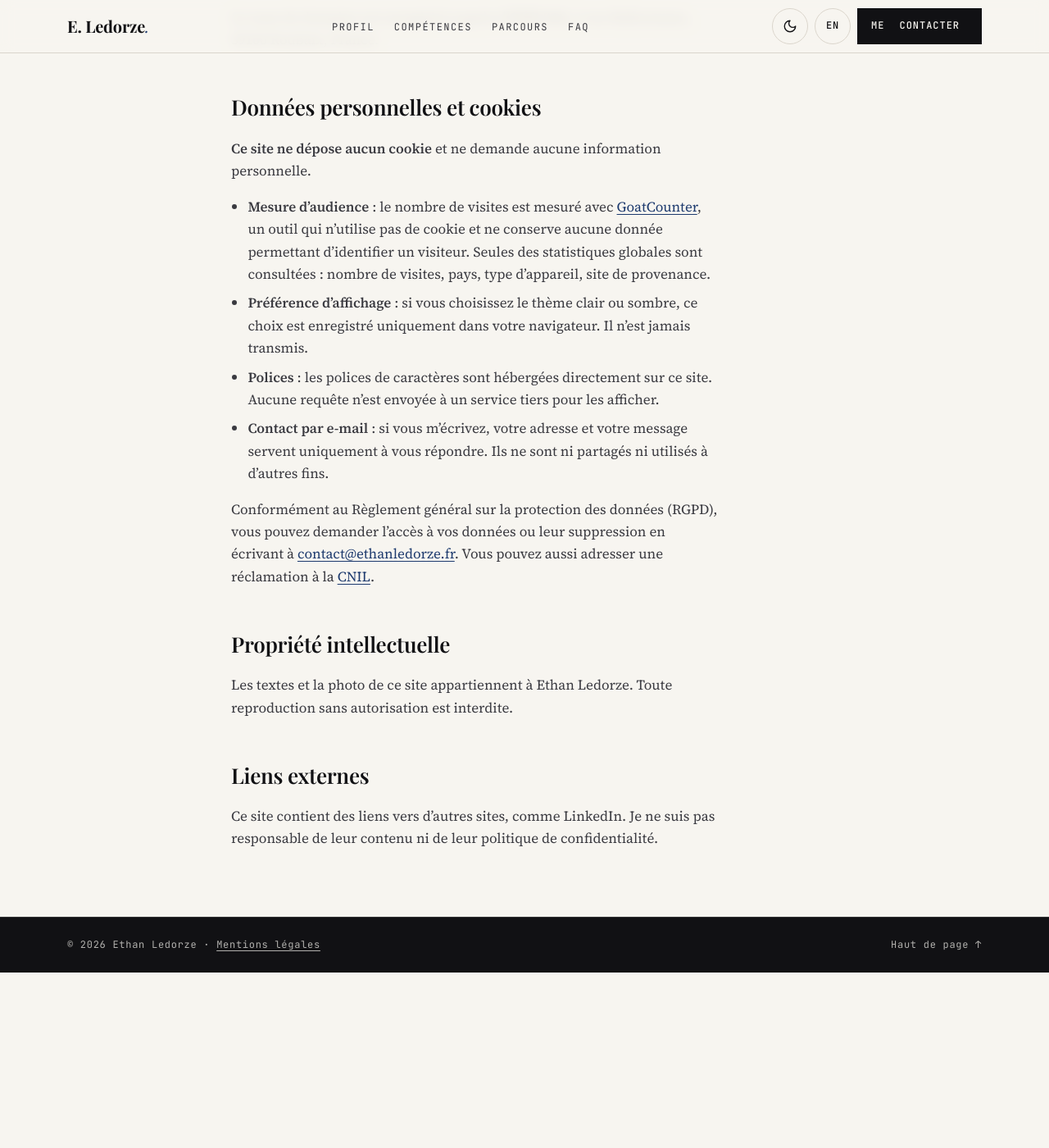
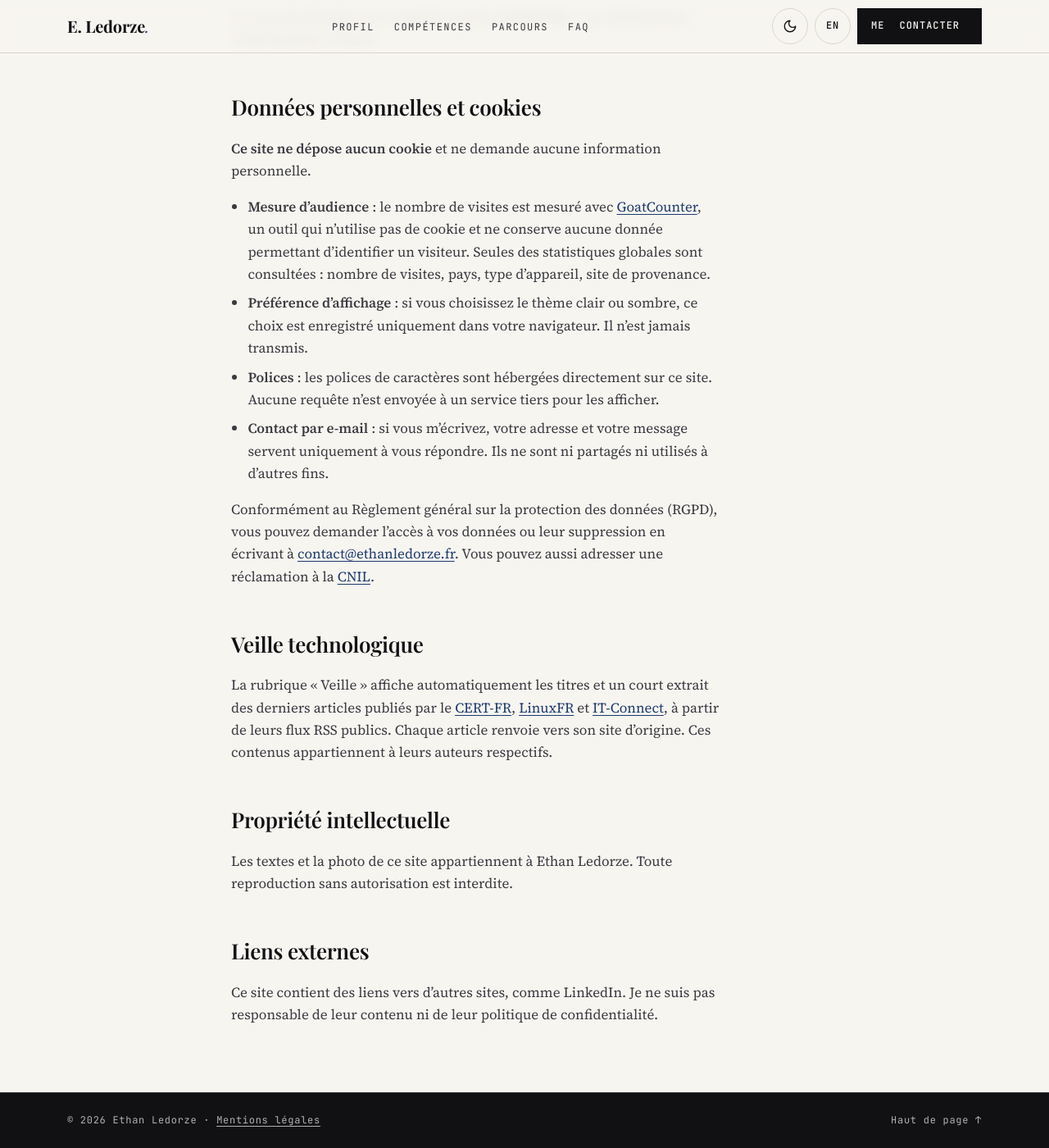
Before and after one commit to TheDringe54-lab/TheDringe54-lab.github.io, a Jekyll site: the page built from mentions-legales.md, in a window 1280 px wide and 1400 px high, scrolled down 576 px. Shown: the whole window at 82% size. Built offline with Jekyll 4.4.1, drawn with Linux system fonts in a browser that asks for light colours; our own code applies the rules of GitHub Pages for plain Markdown files; before the commit the page ends 1762 px from its top, so only the background shows below that.

Commit message:
Veille techno automatique (CERT-FR, LinuxFR, IT-Connect)
- scripts/veille.py lit les flux RSS/Atom listés dans
  _data/veille_sources.json et écrit les 3 derniers articles par thème
  dans _data/veille.json (sans dépendance, tolérant aux sources en panne)
- .github/workflows/veille.yml le lance chaque matin, enregistre le
  résultat s'il a changé et redemande une publication GitHub Pages
- Nouvelle section « 04 — Veille » (FR et EN) et lien dans le menu,
  masqués tant qu'aucun article n'est disponible
- Mentions légales et README complétés

Co-Authored-By: Claude Opus 5.5 <noreply@anthropic.com>
Claude-Session: https://claude.ai/code/session_01JLaXCzs9XwhvTS537u2mPQ

```diff
--- a/_config.yml
+++ b/_config.yml
@@ -12,4 +12,5 @@ defaults:
     values: { layout: page, permalink: /mentions-legales/ }
 exclude:
   - README.md
+  - scripts
   - .pages.yml
--- /dev/null
+++ b/_data/veille.json
@@ -0,0 +1,4 @@
+{
+  "mise_a_jour": "",
+  "themes": []
+}
--- a/_layouts/base.html
+++ b/_layouts/base.html
@@ -20,6 +20,9 @@
         <li><a href="{{ ancre }}#profil">{{ ui.nav_profil }}</a></li>
         <li><a href="{{ ancre }}#competences">{{ ui.nav_competences }}</a></li>
         <li><a href="{{ ancre }}#parcours">{{ ui.nav_parcours }}</a></li>
+        {%- if site.data.veille.themes.size > 0 %}
+        <li><a href="{{ ancre }}#veille">{{ ui.nav_veille }}</a></li>
+        {%- endif %}
         <li><a href="{{ ancre }}#faq">{{ ui.nav_faq }}</a></li>
       </ul>
     </nav>
--- a/assets/css/style.css
+++ b/assets/css/style.css
@@ -507,3 +507,23 @@
     .nav .btn-sm { padding: 0 10px; letter-spacing: .04em; }
     .lang-btn { padding: 0 6px; }
   }
+
+  /* veille techno */
+  .veille-intro { display: grid; gap: var(--s2); margin: calc(-1 * var(--s3)) 0 var(--s5); }
+  .veille-intro .lede { margin: 0; }
+  @media (min-width: 900px) { .veille-intro { margin-left: 200px; } }
+  .veille { display: grid; border-top: 1px solid var(--rule-strong); }
+  .veille-col { padding: var(--s4) 0; border-bottom: 1px solid var(--rule); }
+  .col-title-sm { font-family: var(--f-display); font-size: 24px; font-weight: 600; margin: 0 0 var(--s2); letter-spacing: -.01em; }
+  .veille-list { list-style: none; margin: 0; padding: 0; }
+  .veille-list li { padding: var(--s2) 0; border-top: 1px solid var(--rule); }
+  .veille-list li:first-child { border-top: 0; padding-top: 0; }
+  .veille-list a { display: block; margin-top: 6px; font-family: var(--f-display); font-size: 19px; font-weight: 600; line-height: 1.3; text-decoration: none; overflow-wrap: anywhere; }
+  .veille-list a:hover { color: var(--accent); text-decoration: underline; text-underline-offset: 3px; }
+  .veille-list p { margin: 6px 0 0; font-size: 15px; line-height: 1.5; color: var(--muted); }
+  @media (min-width: 1024px) {
+    .veille { grid-template-columns: repeat(3, 1fr); }
+    .veille-col { padding: var(--s4); border-left: 1px solid var(--rule); border-bottom: 0; }
+    .veille-col:first-child { padding-left: 0; border-left: 0; }
+    .veille-col:last-child { padding-right: 0; }
+  }
--- a/mentions-legales.md
+++ b/mentions-legales.md
@@ -30,6 +30,10 @@ Le nom de domaine est enregistré auprès d'**OVH SAS**, 2 rue Kellermann, 59100
 
 Conformément au Règlement général sur la protection des données (RGPD), vous pouvez demander l'accès à vos données ou leur suppression en écrivant à [contact@ethanledorze.fr](mailto:contact@ethanledorze.fr). Vous pouvez aussi adresser une réclamation à la [CNIL](https://www.cnil.fr).
 
+## Veille technologique
+
+La rubrique « Veille » affiche automatiquement les titres et un court extrait des derniers articles publiés par le [CERT-FR](https://www.cert.ssi.gouv.fr), [LinuxFR](https://linuxfr.org) et [IT-Connect](https://www.it-connect.fr), à partir de leurs flux RSS publics. Chaque article renvoie vers son site d'origine. Ces contenus appartiennent à leurs auteurs respectifs.
+
 ## Propriété intellectuelle
 
 Les textes et la photo de ce site appartiennent à Ethan Ledorze. Toute reproduction sans autorisation est interdite.
```
Also changed, not shown: _data/ui.yml (+20 -4 lines), _data/veille_sources.json (added, +29 -0 lines), _layouts/portfolio.html (+38 -0 lines), scripts/veille.py (added, +140 -0 lines), .github/workflows/veille.yml (added), README.md, 1 other file.
